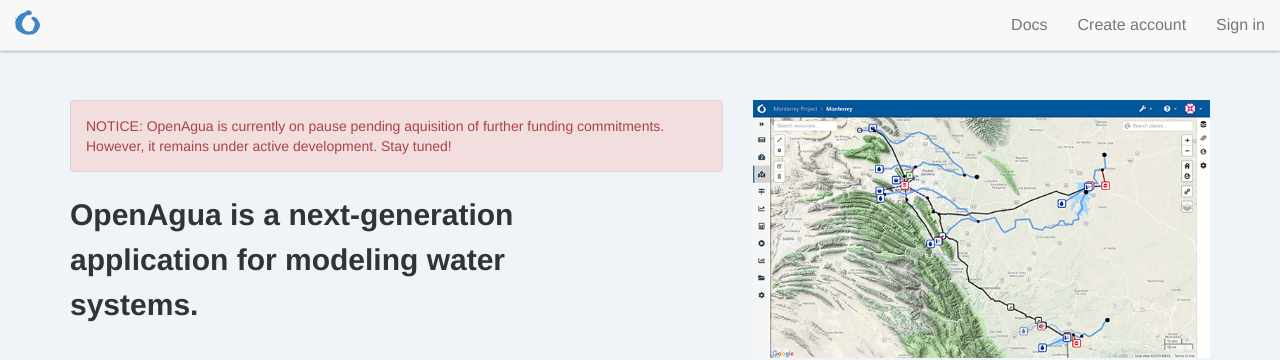
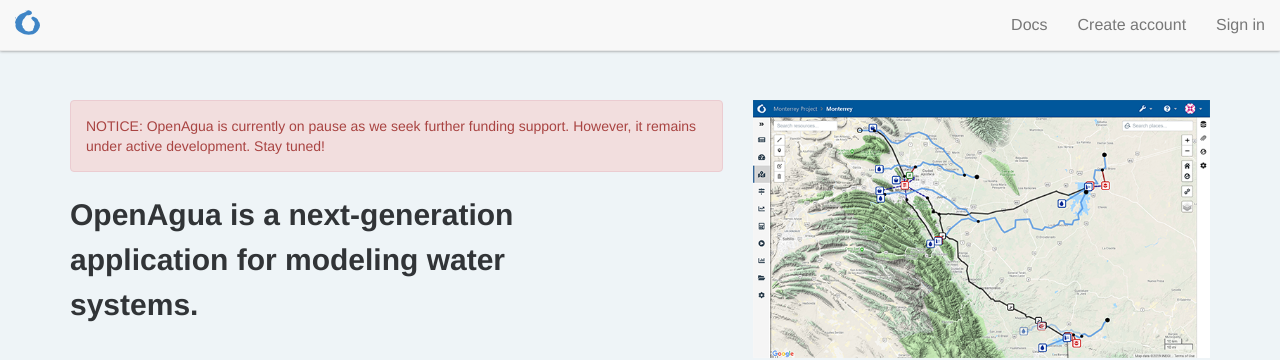
Before and after one commit to openagua/openagua.github.io, a Jekyll site: the page built from index.md, in a window 1280 px wide and 900 px high. Shown: the top 360 px of the window. Built offline with Jekyll 4.4.1, drawn with Linux system fonts in a browser that asks for light colours; nearby versions of some CDN libraries; comment, search, counter and statistics services are not loaded.

Commit message:
initial migration from old site

```diff
--- a/_layouts/index.html
+++ b/_layouts/index.html
@@ -11,7 +11,7 @@
         <div class="row">
             <div class="col-sm-7">
                 <div class="alert alert-danger">
-                    NOTICE: OpenAgua is currently on pause pending aquisition of further funding commitments. However, it remains under active development. Stay tuned!
+                    NOTICE: OpenAgua is currently on pause as we seek further funding support. However, it remains under active development. Stay tuned!
                 </div>
                 <div class="intro">
                     <h2>OpenAgua <strong>is a next-generation application for modeling water systems.</strong></h2>
```
